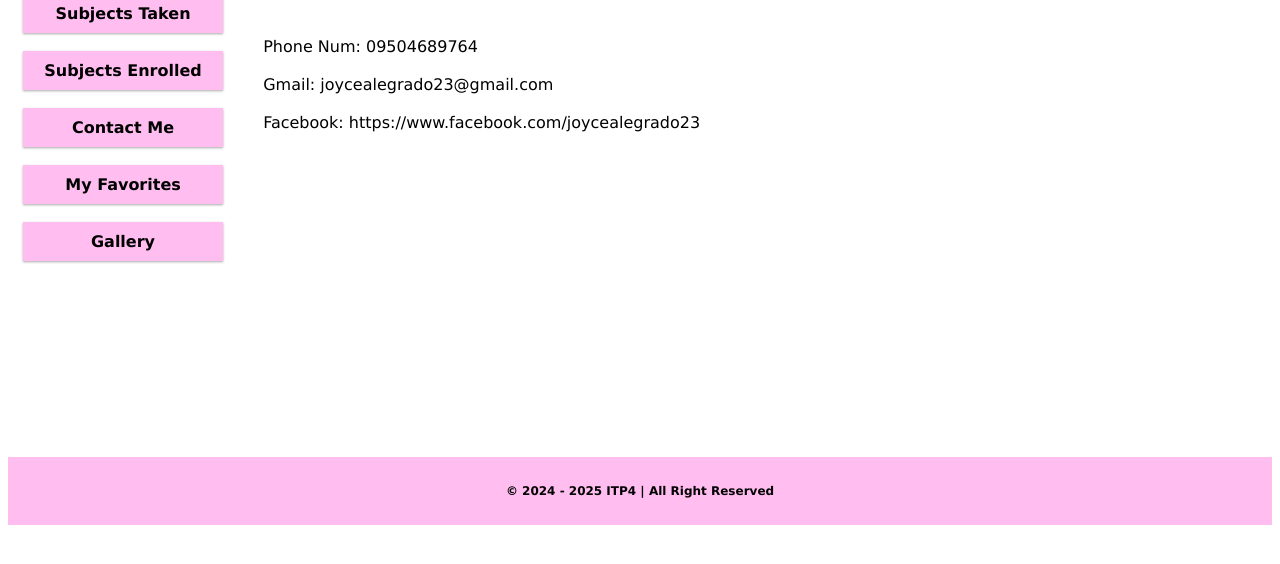
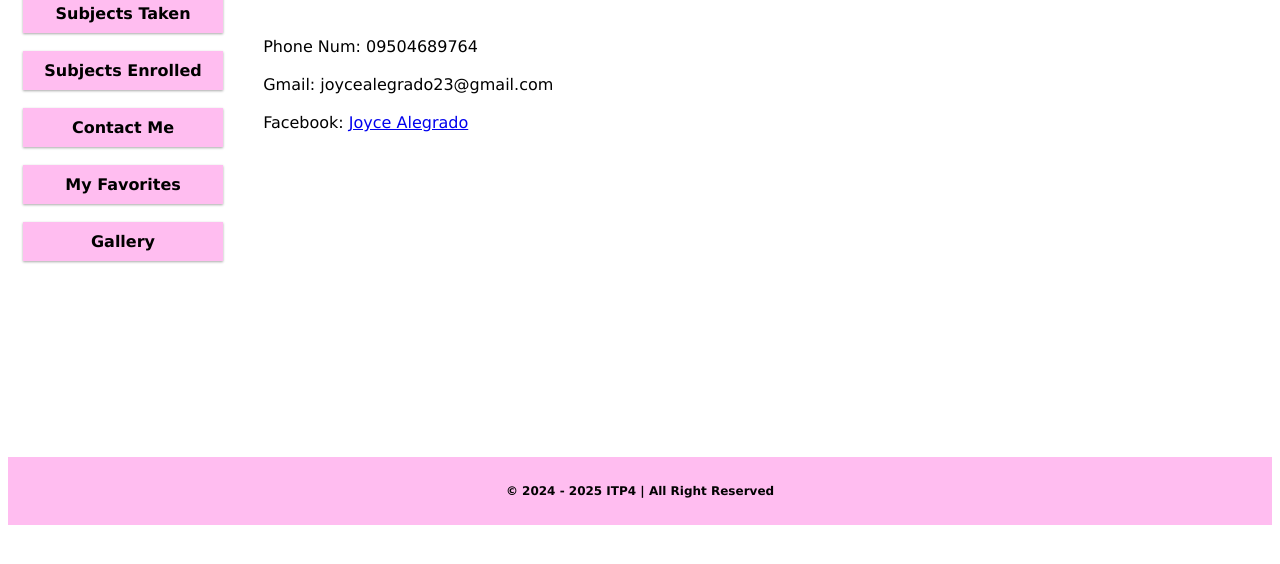
Before and after one commit to joycealegrado/Joycie, a plain HTML site: page Contact ME.html in a window 1280 px wide. Shown: the part 186-750 px from the top of the page. Drawn offline with Linux system fonts and the light colour scheme.

Commit message:
Update Contact ME.html

```diff
--- a/Contact ME.html
+++ b/Contact ME.html
@@ -26,7 +26,7 @@
             <h1>Contact Me</h1>
 
 
-                <p><br>&nbsp;&nbsp;Phone Num: 09504689764<br><br>&nbsp;&nbsp;Gmail: joycealegrado23@gmail.com<br><br>&nbsp;&nbsp;Facebook: https://www.facebook.com/joycealegrado23</p>
+                <p><br>&nbsp;&nbsp;Phone Num: 09504689764<br><br>&nbsp;&nbsp;Gmail: joycealegrado23@gmail.com<br><br>&nbsp;&nbsp;Facebook: <a href="https://www.facebook.com/joycealegrado23">Joyce Alegrado</a></p>
 
 
             </div>
```
